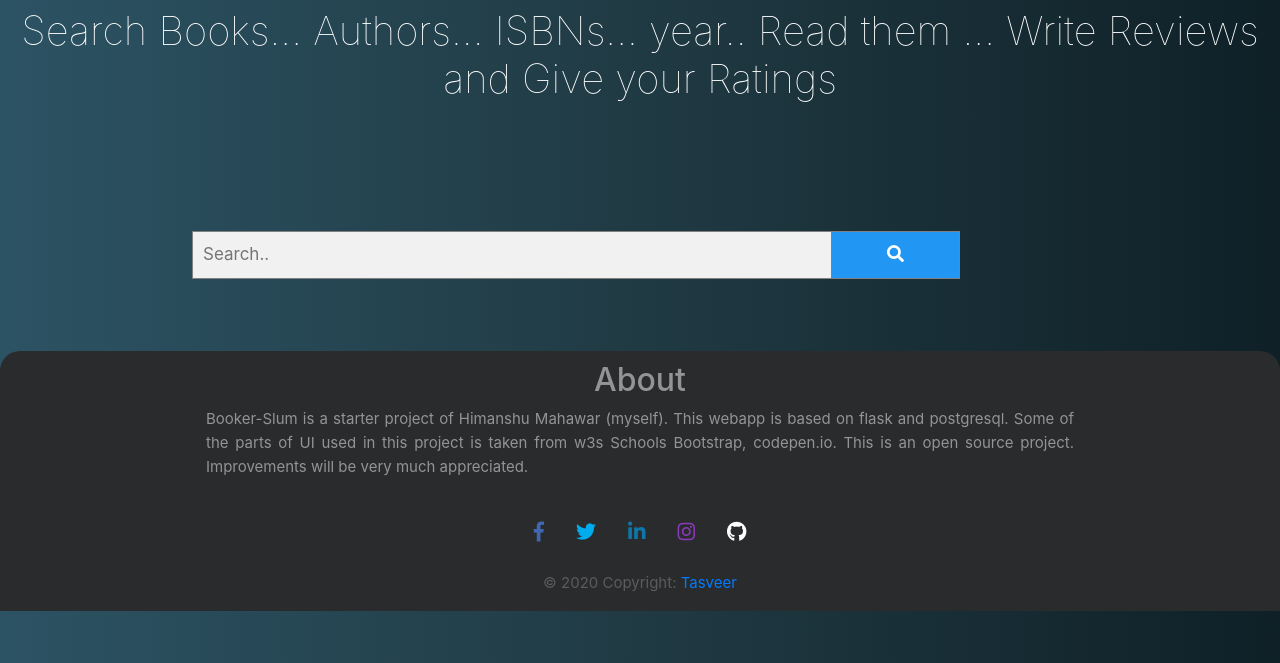
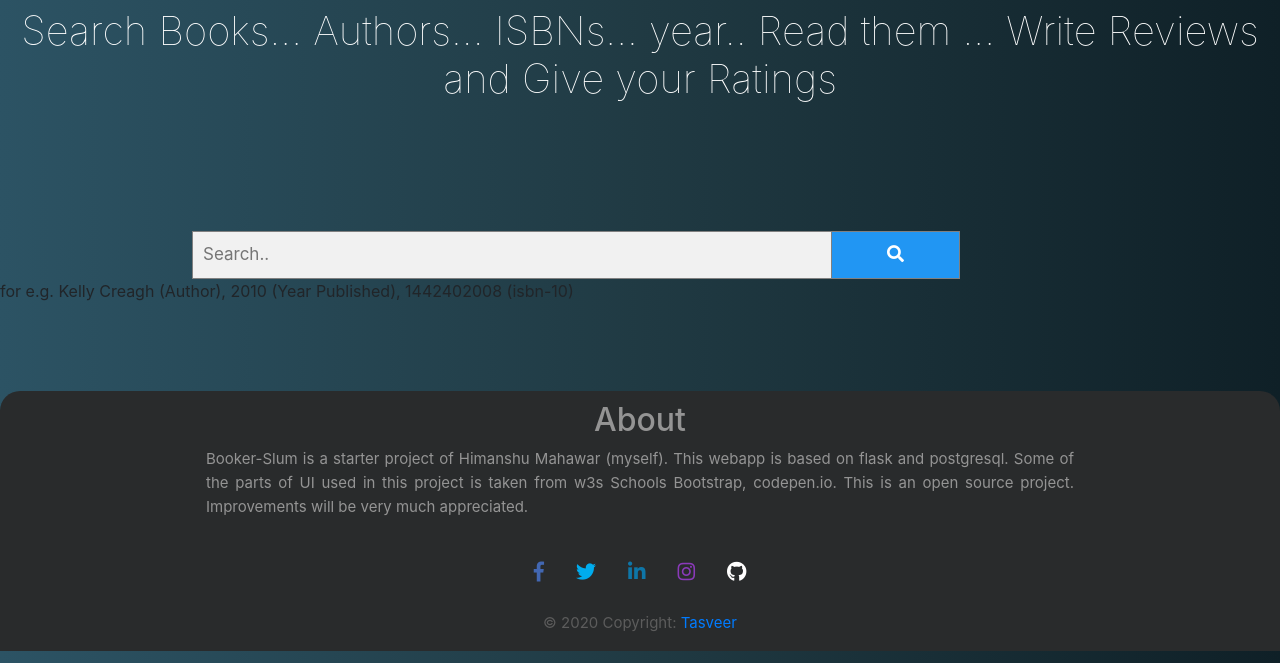
Before and after one commit to himanshu27tasveer/Booker-Slum, a Flask app: page / in a window 1280 px wide. Shown: the part 137-800 px from the top of the page. Run offline with Flask 2, Linux system fonts and the light colour scheme; some libraries are stand-ins or nearby versions.

Commit message:
Update home.html

```diff
--- a/app/bookapp/templates/home.html
+++ b/app/bookapp/templates/home.html
@@ -12,6 +12,9 @@
 		  <input type="text" placeholder="Search.." name="book">
 		  <button type="submit"><i class="fa fa-search"></i></button>
 		</form>
+		<div>
+			<p>for e.g. Kelly Creagh (Author), 2010 (Year Published), 1442402008 (isbn-10)</p>
+		</div>
 	</div>
 
 
```
